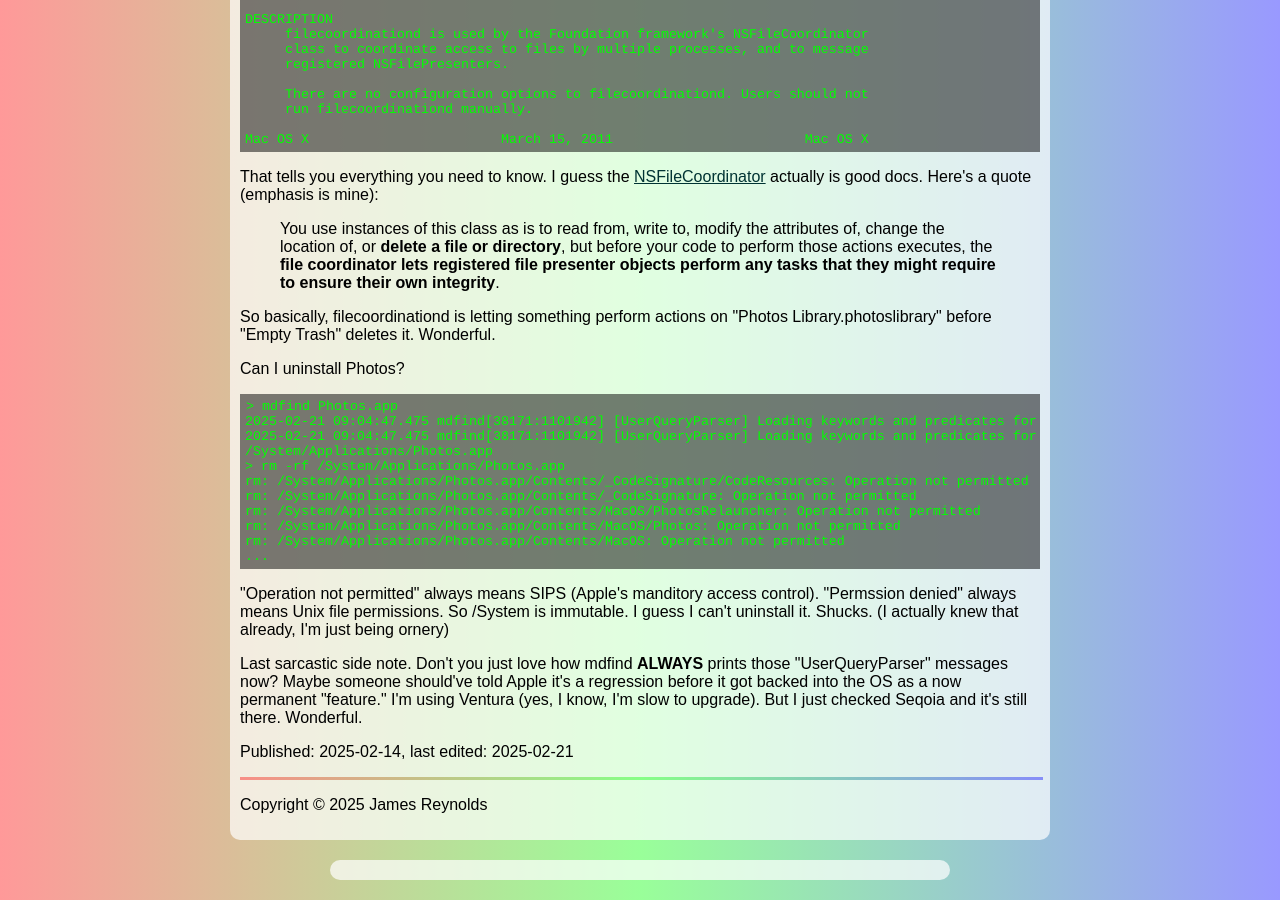
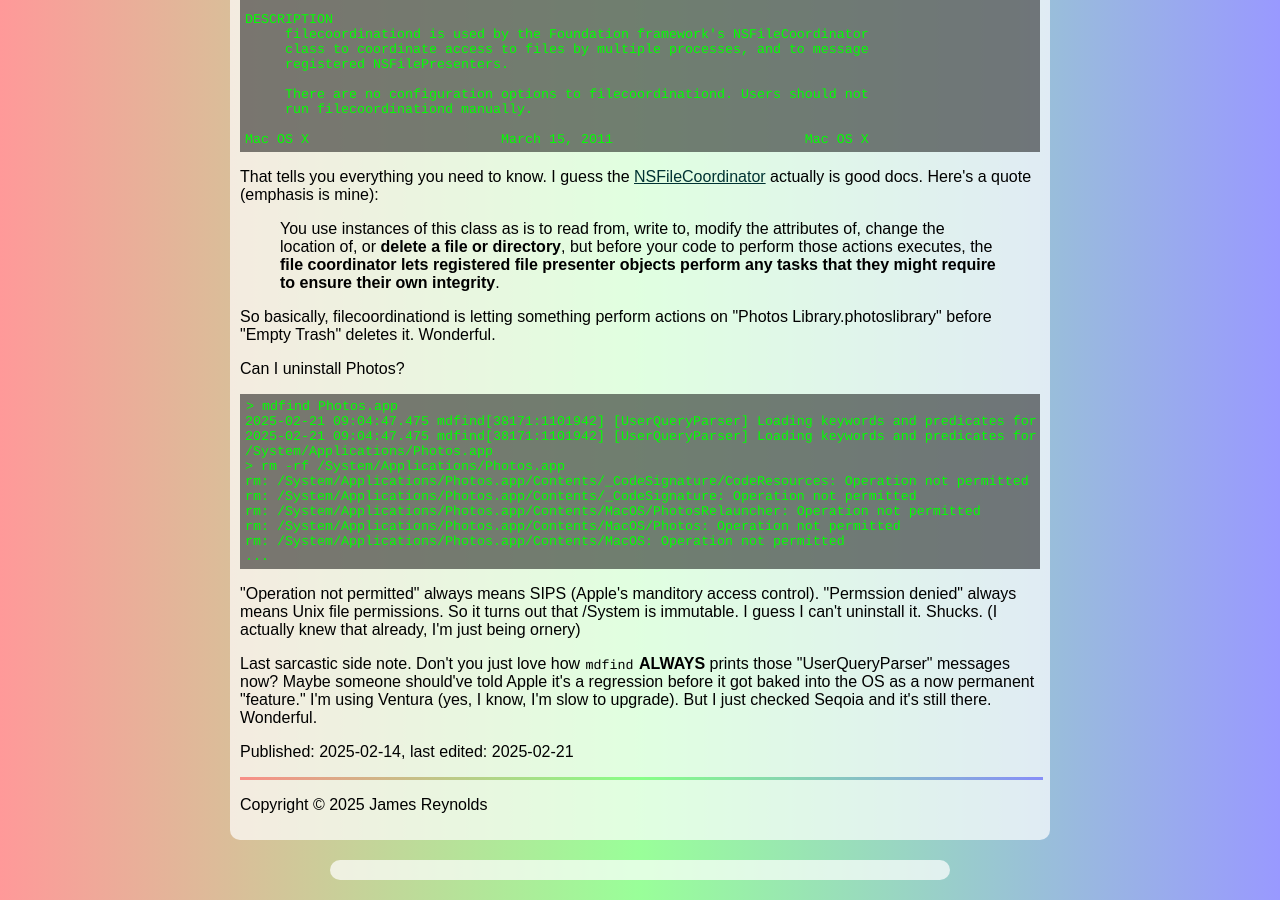
Before and after one commit to magnusviri/magnusviri.com, a Jekyll site: the page built from _posts/2025-02-14-how-to-fix-macos-finder-empty-trash-hang.md, in a window 1280 px wide and 900 px high, scrolled down 896 px. Built offline with Jekyll 4.4.1, drawn with Linux system fonts in a browser that asks for light colours; comment, search, counter and statistics services are not loaded.

Commit message:
Update 2025-02-14-how-to-fix-macos-finder-empty-trash-hang.md

````diff
--- a/_posts/2025-02-14-how-to-fix-macos-finder-empty-trash-hang.md
+++ b/_posts/2025-02-14-how-to-fix-macos-finder-empty-trash-hang.md
@@ -73,6 +73,6 @@ rm: /System/Applications/Photos.app/Contents/MacOS: Operation not permitted
 ...
 ```
 
-"Operation not permitted" always means SIPS (Apple's manditory access control). "Permssion denied" always means Unix file permissions. So /System is immutable. I guess I can't uninstall it. Shucks. (I actually knew that already, I'm just being ornery)
+"Operation not permitted" always means SIPS (Apple's manditory access control). "Permssion denied" always means Unix file permissions. So it turns out that /System is immutable. I guess I can't uninstall it. Shucks. (I actually knew that already, I'm just being ornery)
 
-Last sarcastic side note. Don't you just love how mdfind **ALWAYS** prints those "UserQueryParser" messages now? Maybe someone should've told Apple it's a regression before it got backed into the OS as a now permanent "feature." I'm using Ventura (yes, I know, I'm slow to upgrade). But I just checked Seqoia and it's still there. Wonderful.
+Last sarcastic side note. Don't you just love how `mdfind` **ALWAYS** prints those "UserQueryParser" messages now? Maybe someone should've told Apple it's a regression before it got baked into the OS as a now permanent "feature." I'm using Ventura (yes, I know, I'm slow to upgrade). But I just checked Seqoia and it's still there. Wonderful.
````
